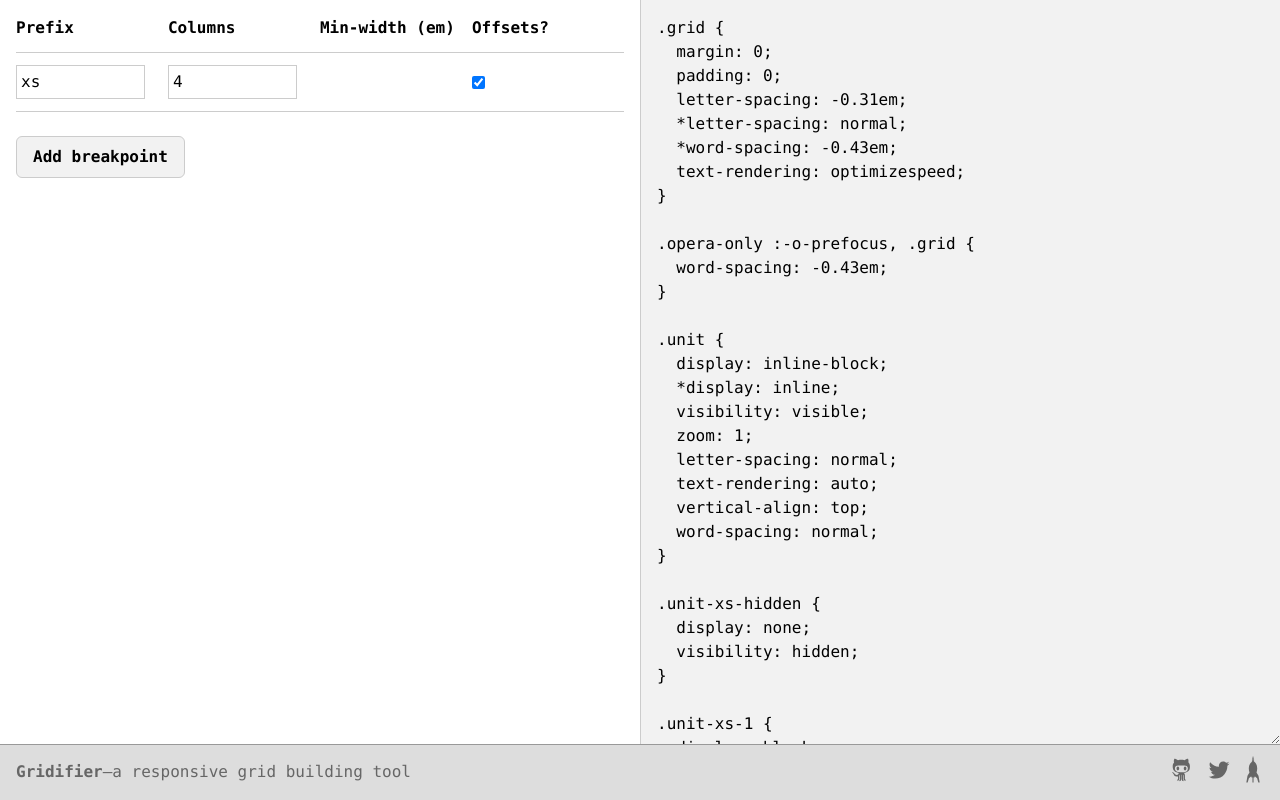
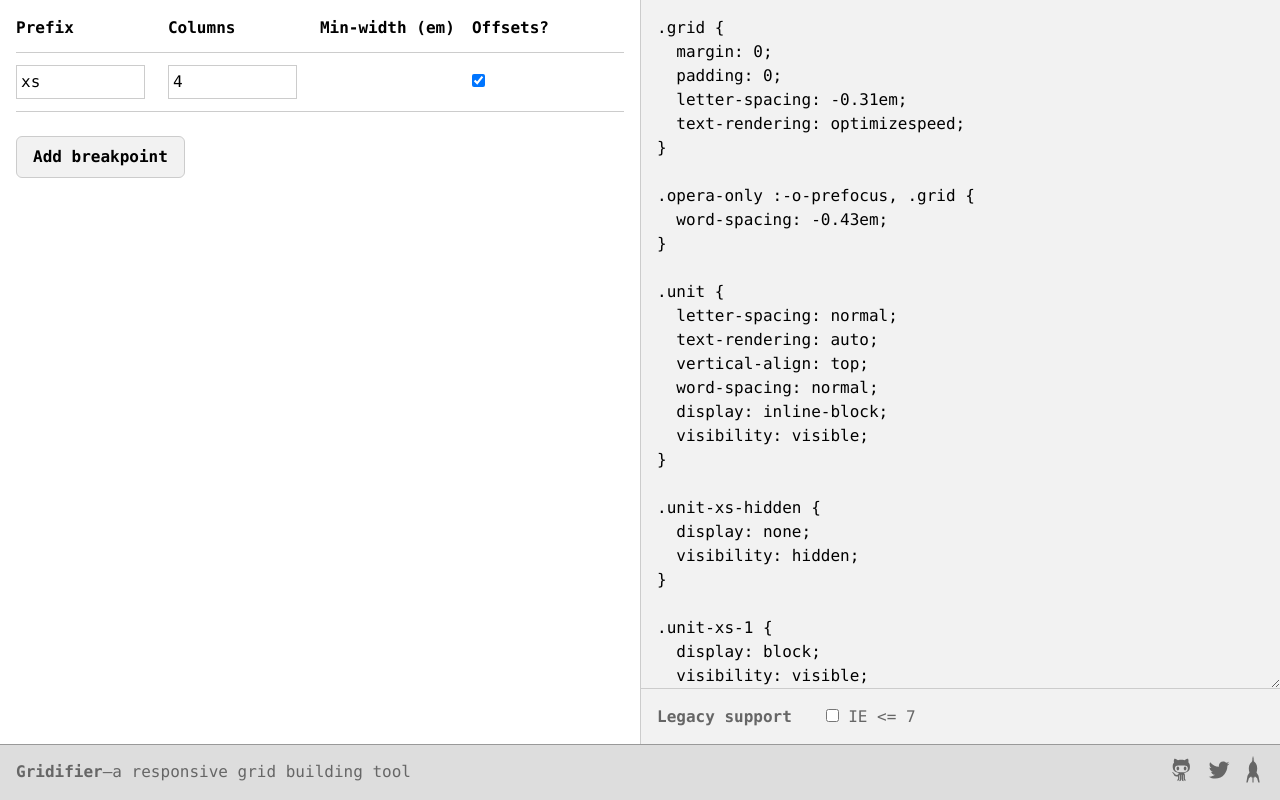
Before and after one commit to thomasjbradley/gridifier, a website: page index.html in a window 1280 px wide. Drawn offline with Linux system fonts and the light colour scheme; files that its build step writes are made by us from their sources.

Commit message:
Added support to toggle legacy code on/off & at the same time rewrote the whole template system.

```diff
--- a/Gruntfile.coffee
+++ b/Gruntfile.coffee
@@ -46,12 +46,14 @@ module.exports = (grunt) ->
         files:
           'js/gridifier.min.js': [
             'js/jquery-2.0.3.min.js'
+            'js/templates.js'
             'js/main.js'
           ]
       prod:
         files:
           'js/gridifier.min.js': [
             'js/jquery-2.0.3.min.js'
+            'js/templates.min.js'
             'js/main.min.js'
           ]
 
--- a/css/app.styl
+++ b/css/app.styl
@@ -14,6 +14,7 @@ body
 .main
   bottom 3.5rem
   left 0
+  overflow-x hidden
   overflow-y auto
   position absolute
   padding 1em
@@ -29,6 +30,27 @@ body
 
   background-color interface-grey
   border-left 1px solid interface-grey-dark
+
+.has-options
+  bottom 7rem
+
+.extra-options
+  bottom 3.5rem
+  height 3.5rem
+  padding 1em
+  position fixed
+  right 0
+  width 50%
+
+  background-color interface-grey
+  border-left 1px solid interface-grey-dark
+  border-top 1px solid interface-grey-dark
+
+  color #666
+
+.options-title
+  display inline-block
+  margin-right 1.5rem
 
 textarea
   padding 1em
@@ -64,7 +86,6 @@ tr
 
 input
   padding 0.25em
-  vertical-align middle
   width 85%
 
   border 1px solid interface-grey-dark
--- a/index.html
+++ b/index.html
@@ -25,6 +25,11 @@
       </thead>
       <tbody id="breakpoints"></tbody>
     </table>
+    <div class="extra-options">
+      <strong class="options-title">Legacy support</strong>
+      <input type="checkbox" id="legacy">
+      <label for="legacy">IE &lt;= 7</label>
+    </div>
   </form>
 
   <div class="add-breakpoint">
@@ -32,8 +37,8 @@
   </div>
 </main>
 
-<div class="output">
-  <textarea id="output"></textarea>
+<div class="output has-options">
+  <textarea id="output" spellcheck="false"></textarea>
 </div>
 
 <aside class="common-bar" role="complementary">
@@ -50,7 +55,7 @@
   </ul>
 </aside>
 
-<script type="text/template" id="breakpoint">
+<script type="text/template" data-template="breakpoint">
   <tr class="breakpoint">
     <td colspan="6">
       <input class="prefix" value="{{prefix}}" aria-labelledby="label-prefix">
@@ -70,13 +75,15 @@
   </tr>
 </script>
 
-<script type="text/template" id="grid-base">.grid {
+<script type="text/template" data-template="grid-base">.grid {
   margin: 0;
   padding: 0;
   letter-spacing: -0.31em;
+  text-rendering: optimizespeed;
+{{legacy}}
   *letter-spacing: normal;
   *word-spacing: -0.43em;
-  text-rendering: optimizespeed;
+{{/legacy}}
 }
 
 .opera-only :-o-prefocus, .grid {
@@ -84,28 +91,32 @@
 }
 
 .unit {
-  {{grid-unit}}
-  zoom: 1;
   letter-spacing: normal;
   text-rendering: auto;
   vertical-align: top;
   word-spacing: normal;
+  {{grid-unit}}
+{{legacy}}
+  zoom: 1;
+{{/legacy}}
 }
 
 </script>
 
-<script type="text/template" id="grid-unit">display: inline-block;
+<script type="text/template" data-template="grid-unit">display: inline-block;
+  visibility: visible;
+{{legacy}}
   *display: inline;
-  visibility: visible;</script>
+{{/legacy}}</script>
 
-<script type="text/template" id="grid-unit-hidden">.unit-{{prefix}}-hidden {
+<script type="text/template" data-template="grid-unit-hidden">.unit-{{prefix}}-hidden {
   display: none;
   visibility: hidden;
 }
 
 </script>
 
-<script type="text/template" id="grid-unit-1">.unit-{{prefix}}-1 {
+<script type="text/template" data-template="grid-unit-1">.unit-{{prefix}}-1 {
   display: block;
   visibility: visible;
   width: 100%;
@@ -113,6 +124,14 @@
 
 </script>
 
+<script type="text/template" data-template="media-query">
+@media only screen and (min-width: {{min-width}}em) {
+
+{{css}}
+
+}
+</script>
+
 <script src="js/gridifier.min.js"></script>
 
 </body>
--- a/js/main.js
+++ b/js/main.js
@@ -2,15 +2,20 @@ var
   defaultPrefixes = ['xs', 's', 'm', 'l', 'xl'],
   defaultMinWidths = [0, 25, 38, 60, 90],
   breakpointCount = 0,
-	breakpointTemplate = $('#breakpoint').html(),
+
   $controls = $('#controls'),
   $breakpoints = $('#breakpoints'),
   $btnAdd = $('#btn-add-breakpoint'),
   $output = $('#output'),
-	base = $('#grid-base').html(),
-	gridUnit = $('#grid-unit').html(),
-	gridUnitHidden = $('#grid-unit-hidden').html(),
-	gridUnit1 = $('#grid-unit-1').html(),
+  $legacy = $('#legacy'),
+
+  view = function view (name, vals) {
+    if (!vals) vals = {};
+
+    vals.legacy = $legacy.is(':checked');
+
+    return prepareTemplate(name, vals);
+  }
 
   gridUnitWidth = function gridUnitWidth (size, cols) {
     return (size / cols) * 100;
@@ -50,8 +55,8 @@ var
 
     if (cols < 3) cols = 3;
 
-		output.push(gridUnitHidden.replace('{{prefix}}', prefix));
-		output.push(gridUnit1.replace('{{prefix}}', prefix));
+    output.push(view('grid-unit-hidden', {'prefix': prefix}));
+    output.push(view('grid-unit-1', {'prefix': prefix}));
 
     for (i = 2; i <= cols; i++) {
       for (j = 1; j <= i; j++) {
@@ -59,13 +64,13 @@ var
       }
     }
 
-		output.push([unitNames.join(','), ' {\n  ', gridUnit, '\n}\n'].join(''));
+    output.push([unitNames.join(','), ' {\n  ', view('grid-unit'), '}\n'].join(''));
 
     return output;
   };
 
 $controls.on('keyup change submit', function (e) {
-	var template = [base.replace('{{grid-unit}}', gridUnit)];
+  var template = [view('grid-base', {'grid-unit': view('grid-unit')})];
 
   e.preventDefault();
 
@@ -77,13 +82,14 @@ $controls.on('keyup change submit', function (e) {
       hasMinWidth = $minWidth.length;
 
     if (hasMinWidth) {
-			template.push(['\n@media only screen and (min-width: ', $minWidth.val(), 'em) {\n\n'].join(''));
-		}
-
+      template.push(
+        view('media-query', {
+            'min-width': $minWidth.val(),
+            'css': gridUnits(prefix, columns, addOffsets).join('')
+          })
+      );
+    } else {
       template = template.concat(gridUnits(prefix, columns, addOffsets));
-
-		if (hasMinWidth) {
-			template.push('\n}\n');
     }
   });
 
@@ -95,12 +101,12 @@ $btnAdd.on('click', function () {
     minWidthIncrement = 20,
     extra = (new Array(100)).join("x");
 
-	$breakpoints.append(
-		breakpointTemplate
-			.replace(/\{\{id\}\}/g, breakpointCount)
-			.replace('{{columns}}', $breakpoints.children('.breakpoint:last-child').find('.columns').val() || 4)
-			.replace('{{prefix}}', defaultPrefixes[breakpointCount] || extra.substr(0, breakpointCount - l) + defaultPrefixes[l])
-			.replace('{{min-width}}', defaultMinWidths[breakpointCount] || defaultMinWidths[l] + ((breakpointCount - l) * minWidthIncrement))
+  $breakpoints.append(view('breakpoint', {
+      'id': breakpointCount,
+      'columns': $breakpoints.children('.breakpoint:last-child').find('.columns').val() || 4,
+      'prefix': defaultPrefixes[breakpointCount] || extra.substr(0, breakpointCount - l) + defaultPrefixes[l],
+      'min-width': defaultMinWidths[breakpointCount] || defaultMinWidths[l] + ((breakpointCount - l) * minWidthIncrement)
+    })
   );
 
   breakpointCount++;
--- /dev/null
+++ b/js/templates.js
@@ -0,0 +1,42 @@
+var prepareTemplate = (function ($) {
+
+  var templateCache = {};
+
+  return function prepareTemplate (template, searchAndReplaces) {
+    var temp, val, tagOpen, tagClose, tagCombined, regexOpen, regexClose, regexCombined;
+
+    if (templateCache[template]) {
+      output = templateCache[template];
+    } else {
+      temp = $('[data-template="' + template + '"]')
+
+      if (temp.length <= 0) throw 'Template doesn’t exist: ' + template;
+
+      output = templateCache[template] = temp.html();
+    }
+
+    if (searchAndReplaces) {
+      for (key in searchAndReplaces) {
+        if (searchAndReplaces.hasOwnProperty(key)) {
+          val = searchAndReplaces[key];
+          tagOpen = '{{' + key + '}}\n?';
+          tagClose = '{{/' + key + '}}\n?';
+          tagCombined = tagOpen + '[^{]+' + tagClose + '\n?';
+
+          if (val === true || val === false) {
+            if (val === true) {
+              output = output.replace(new RegExp(tagOpen, 'g'), '').replace(new RegExp(tagClose, 'g'), '');
+            } else {
+              output = output.replace(new RegExp(tagCombined, 'g'), '');
+            }
+          } else {
+            output = output.replace(new RegExp(tagOpen, 'g'), val);
+          }
+        }
+      }
+    }
+
+    return output;
+  };
+
+}(jQuery));
```
Also changed, not shown: css/gridifier.min.css, js/gridifier.min.js. Lines whose indentation alone changed are shown as unchanged.
